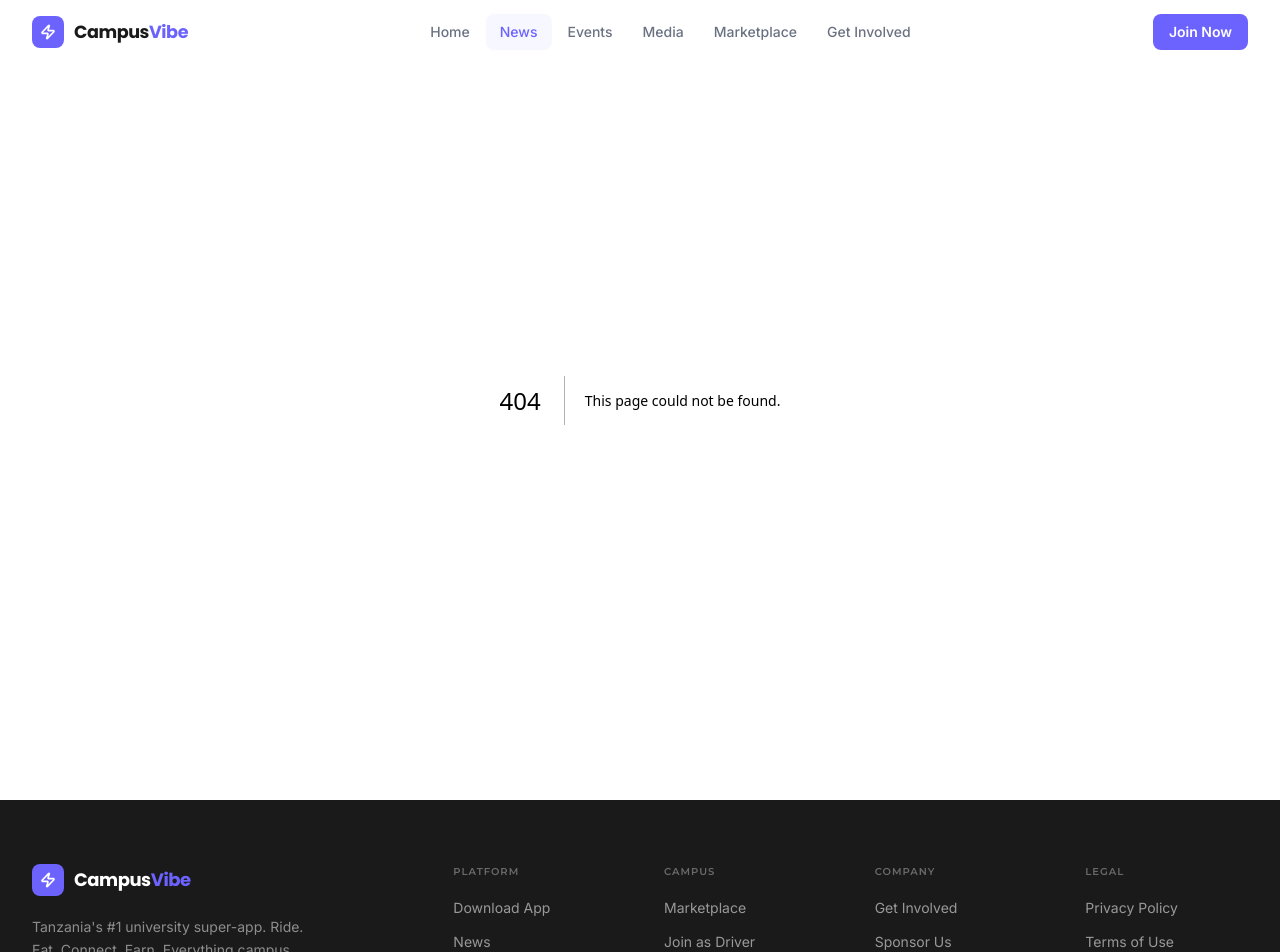
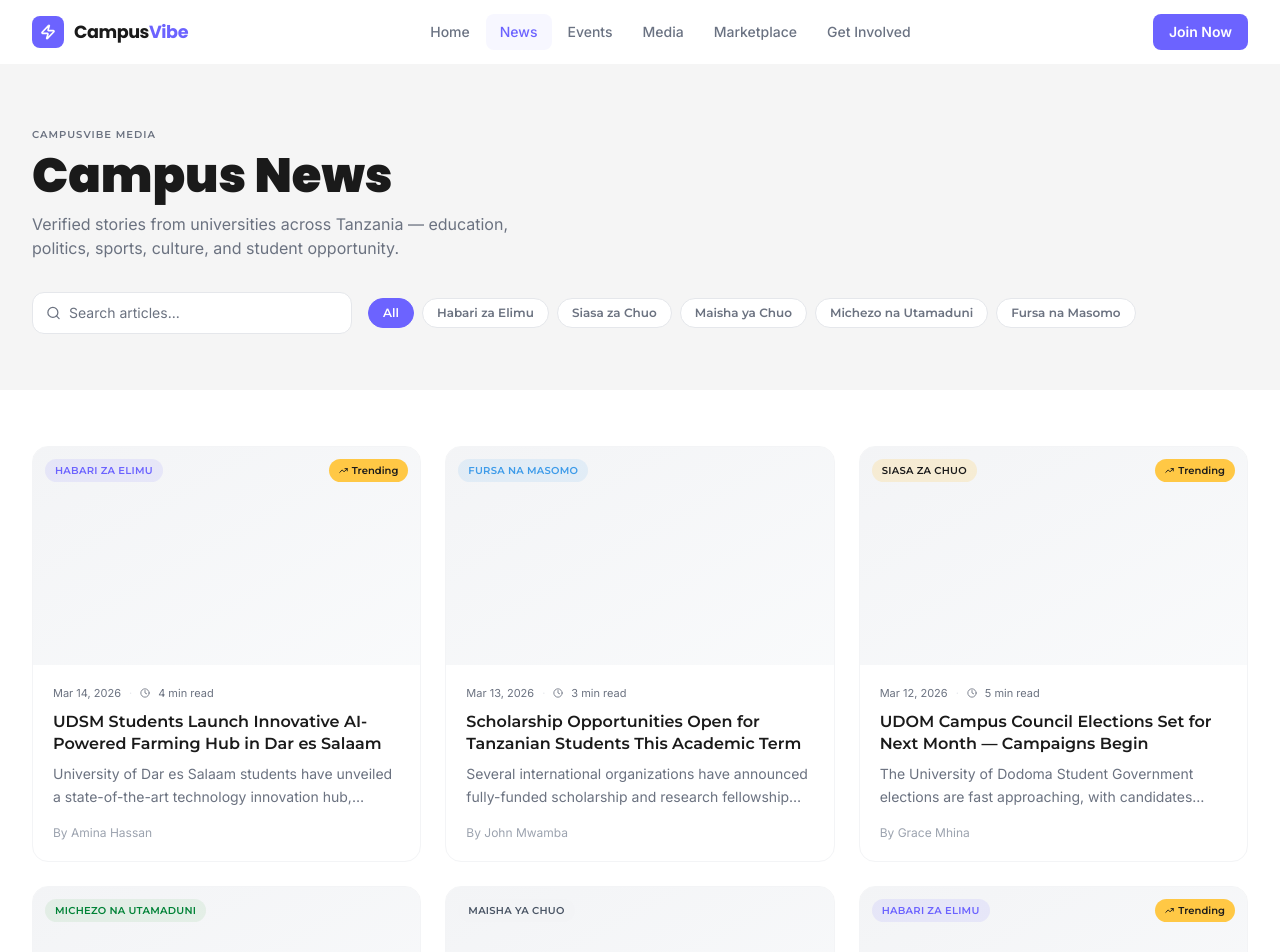
Before and after one commit to Stark-Priver/campusvibe, a Next.js app in the folder campusvibe/: page /news in a window 1280 px wide. Before the commit this address had no page. Shown: the top 952 px of the page. Built offline with nearby package versions, Linux system fonts and the light colour scheme.

Commit message:
ui: page.tsx [2026-03-15 13:37:57]

```diff
--- /dev/null
+++ b/campusvibe/src/app/news/page.tsx
@@ -0,0 +1,127 @@
+import Link from "next/link"
+import { ArrowRight, Clock, TrendingUp, Search } from "lucide-react"
+import { AnimatedSection } from "@/components/ui/AnimatedSection"
+import { newsArticles, newsCategories } from "@/lib/data"
+import type { Metadata } from "next"
+
+export const metadata: Metadata = {
+  title: "News — CampusVibe",
+  description: "Campus news from universities across Tanzania. Arts, politics, sports, scholarships, and student life.",
+}
+
+const categoryColors: Record<string, string> = {
+  "Habari za Elimu": "bg-brand/10 text-brand",
+  "Fursa na Masomo": "bg-interactive/10 text-interactive",
+  "Siasa za Chuo": "bg-accent/20 text-dark",
+  "Michezo na Utamaduni": "bg-success/10 text-green-700",
+  "Maisha ya Chuo": "bg-gray-100 text-gray-600",
+}
+
+export default function NewsPage() {
+  return (
+    <>
+      {/* Page hero */}
+      <div className="pt-16 bg-surface">
+        <div className="max-w-7xl mx-auto px-4 sm:px-6 lg:px-8 py-14">
+          <AnimatedSection>
+            <span className="text-[10px] uppercase tracking-widest font-section font-semibold text-muted">
+              CampusVibe Media
+            </span>
+            <h1 className="mt-2 font-heading font-black text-4xl sm:text-5xl text-dark">
+              Campus News
+            </h1>
+            <p className="mt-3 text-muted text-base font-body max-w-lg">
+              Verified stories from universities across Tanzania — education, politics,
+              sports, culture, and student opportunity.
+            </p>
+          </AnimatedSection>
+
+          {/* Search + Filter row */}
+          <AnimatedSection delay={0.1} className="mt-8 flex flex-col sm:flex-row gap-4 items-start sm:items-center">
+            {/* Search */}
+            <div className="relative w-full sm:max-w-xs">
+              <Search size={15} className="absolute left-3.5 top-1/2 -translate-y-1/2 text-muted" />
+              <input
+                type="search"
+                placeholder="Search articles..."
+                className="w-full pl-9 pr-4 py-2.5 rounded-xl bg-white border border-gray-200 text-sm font-body text-dark placeholder-muted focus:outline-none focus:border-brand transition-colors"
+              />
+            </div>
+
+            {/* Category pills */}
+            <div className="flex flex-wrap gap-2">
+              {newsCategories.map((cat) => (
+                <button
+                  key={cat}
+                  className={`px-3.5 py-1.5 rounded-full text-xs font-section font-semibold border transition-colors ${
+                    cat === "All"
+                      ? "bg-brand text-white border-brand"
+                      : "bg-white text-muted border-gray-200 hover:border-brand hover:text-brand"
+                  }`}
+                >
+                  {cat}
+                </button>
+              ))}
+            </div>
+          </AnimatedSection>
+        </div>
+      </div>
+
+      {/* Article grid */}
+      <div className="bg-white py-14">
+        <div className="max-w-7xl mx-auto px-4 sm:px-6 lg:px-8">
+          <div className="grid grid-cols-1 sm:grid-cols-2 lg:grid-cols-3 gap-6">
+            {newsArticles.map((article, i) => {
+              const catClass = categoryColors[article.category] ?? "bg-gray-100 text-gray-600"
+              return (
+                <AnimatedSection key={article.id} delay={0.06 * i}>
+                  <Link
+                    href={`/news/${article.slug}`}
+                    className="group flex flex-col bg-white border border-gray-100 rounded-2xl overflow-hidden card-hover h-full"
+                  >
+                    <div className="aspect-video bg-surface relative">
+                      <div className="absolute inset-0 bg-gradient-to-br from-gray-100 to-gray-50" />
+                      <span className={`absolute top-3 left-3 px-2.5 py-1 rounded-full text-[10px] font-section font-semibold uppercase tracking-wide ${catClass}`}>
+                        {article.category}
+                      </span>
+                      {article.trending && (
+                        <span className="absolute top-3 right-3 flex items-center gap-1 px-2.5 py-1 rounded-full bg-accent text-dark text-[10px] font-section font-semibold">
+                          <TrendingUp size={9} strokeWidth={2.5} /> Trending
+                        </span>
+                      )}
+                    </div>
+                    <div className="flex flex-col flex-1 p-5">
+                      <div className="flex items-center gap-2 text-[11px] text-muted font-body mb-2.5">
+                        <span>{article.date}</span>
+                        <span className="text-gray-200">·</span>
+                        <Clock size={10} />
+                        <span>{article.readTime} read</span>
+                      </div>
+                      <h2 className="font-section font-semibold text-dark group-hover:text-brand transition-colors text-base leading-snug">
+                        {article.title}
+                      </h2>
+                      <p className="text-muted text-sm mt-2 font-body line-clamp-2 leading-relaxed">
+                        {article.excerpt}
+                      </p>
+                      <div className="mt-auto pt-4 flex items-center justify-between">
+                        <span className="text-xs text-subtle font-body">By {article.author}</span>
+                        <ArrowRight size={14} className="text-brand opacity-0 group-hover:opacity-100 group-hover:translate-x-1 transition-all" />
+                      </div>
+                    </div>
+                  </Link>
+                </AnimatedSection>
+              )
+            })}
+          </div>
+
+          {/* Load more placeholder */}
+          <AnimatedSection delay={0.3} className="mt-12 text-center">
+            <button className="px-6 py-3 rounded-xl border border-gray-200 text-sm font-semibold text-muted hover:border-brand hover:text-brand transition-colors font-section">
+              Load More Stories
+            </button>
+          </AnimatedSection>
+        </div>
+      </div>
+    </>
+  )
+}
```
